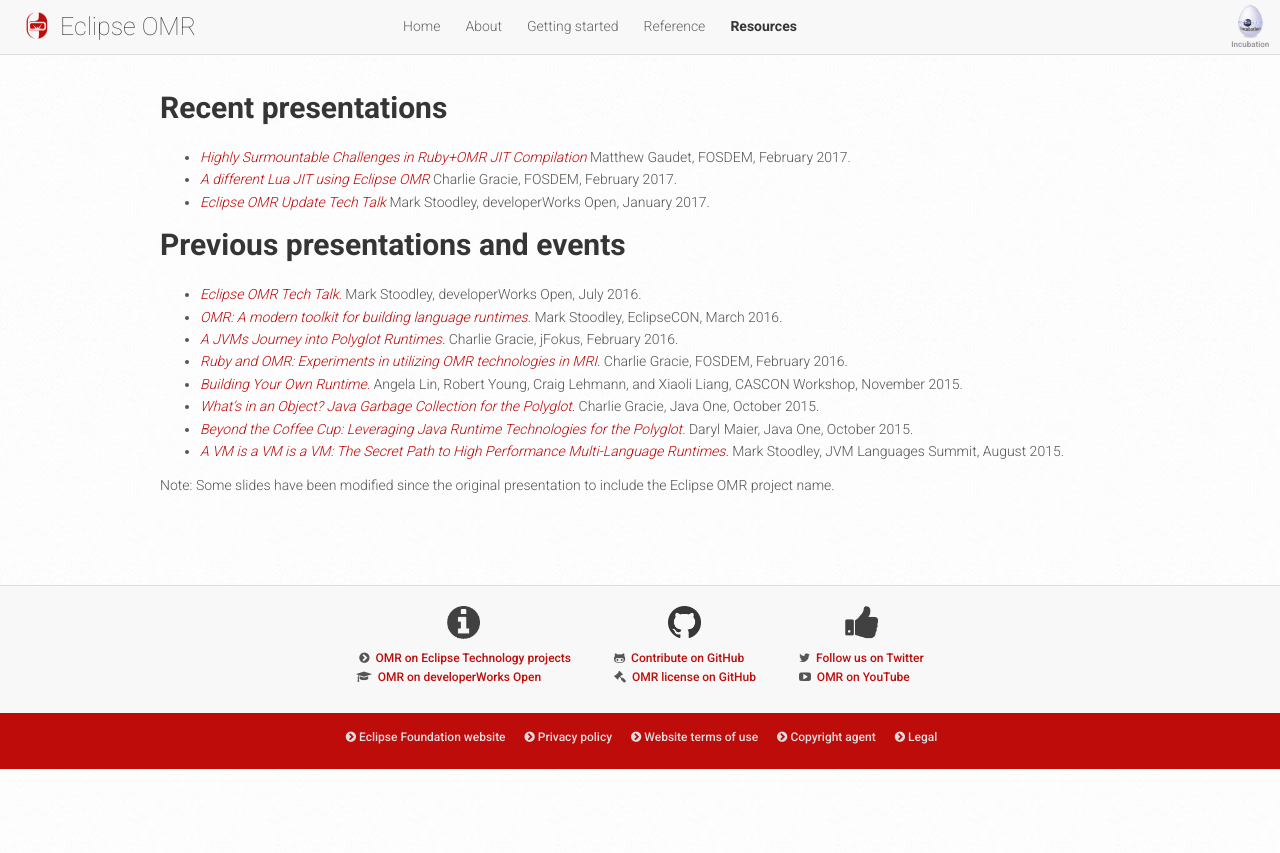
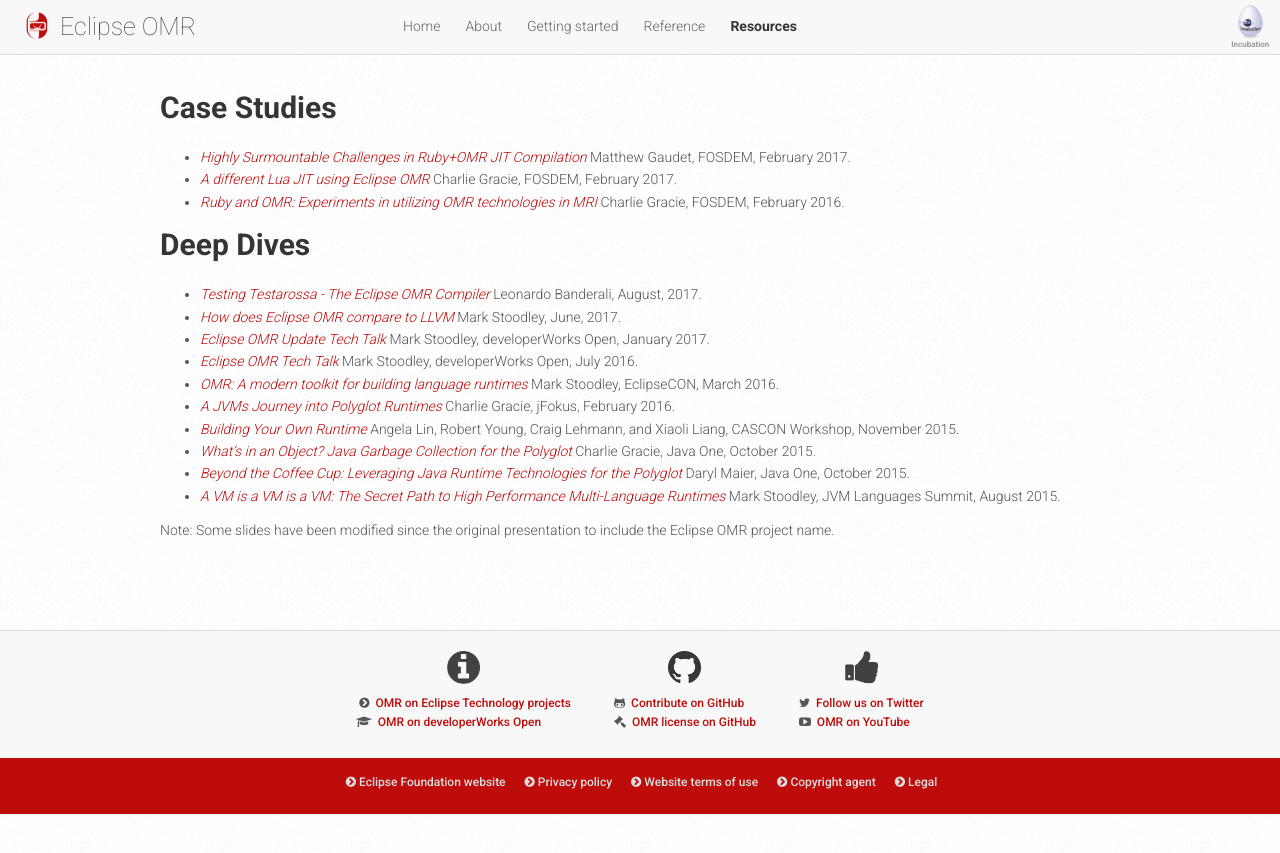
Before and after one commit to eclipse/omr.website, a Jekyll site: the page built from resources/presentations.md, in a window 1280 px wide. Shown: the top 853 px of the page. Built offline with Jekyll 4.4.1, drawn with Linux system fonts in a browser that asks for light colours; nearby versions of some CDN libraries.

Commit message:
Organize the presentations page, add content and update links I have changed to division from recent/previous presentations to case studies/deep dives. I think this is a better way to present the content. I have added 2 recents talks by @mstoodle and @Leonardo2718 I have updated the broken links
Signed-off-by: Dorra Bouchiha <dorrab@ca.ibm.com>

```diff
--- a/resources/presentations.md
+++ b/resources/presentations.md
@@ -23,22 +23,24 @@ lang: en
 [//]: # "*    <First author> - initial implementation and documentation"
 [//]: # "*********************************************************************"
 
-# Recent presentations
+# Case Studies
 
 - [*Highly Surmountable Challenges in Ruby+OMR JIT Compilation*](https://fosdem.org/2017/schedule/event/ruby_highly_surmountable_challenges_in_ruby_omr_jit_compilation/) Matthew Gaudet, FOSDEM, February 2017.
 - [*A different Lua JIT using Eclipse OMR*](https://fosdem.org/2017/schedule/event/eclipse_omr/) Charlie Gracie, FOSDEM, February 2017.
-- [*Eclipse OMR Update Tech Talk*](https://developer.ibm.com/open/videos/eclipse-omr-update-tech-talk/) Mark Stoodley, developerWorks Open, January 2017.
+- [*Ruby and OMR: Experiments in utilizing OMR technologies in MRI*](http://bofh.nikhef.nl/events/FOSDEM/2016/h2213/ruby-and-omr.mp4) Charlie Gracie, FOSDEM, February 2016.
 
-# Previous presentations and events
+# Deep Dives
 
-- [*Eclipse OMR Tech Talk.*](https://developer.ibm.com/open/videos/eclipse-omr-tech-talk/) Mark Stoodley, developerWorks Open, July 2016.
-- [*OMR: A modern toolkit for building language runtimes*](http://www.slideshare.net/MarkStoodley/omr-a-modern-toolkit-for-building-language-runtimes). Mark Stoodley, EclipseCON, March 2016.
-- [*A JVMs Journey into Polyglot Runtimes.*](https://t.co/efCKf6aCB4) Charlie Gracie, jFokus, February 2016.
-- [*Ruby and OMR: Experiments in utilizing OMR technologies in MRI.*](http://bofh.nikhef.nl/events/FOSDEM/2016/h2213/ruby-and-omr.mp4) Charlie Gracie, FOSDEM, February 2016.
-- [*Building Your Own Runtime.*](https://ibm.box.com/s/7xdg25we2ezmdjjbqdys30d7dl1iyo49) Angela Lin, Robert Young, Craig Lehmann, and Xiaoli Liang, CASCON Workshop, November 2015.
-- [*What's in an Object? Java Garbage Collection for the Polyglot.*](http://www.slideshare.net/charliegracie1/javaone-whats-in-an-object) Charlie Gracie, Java One, October 2015.
-- [*Beyond the Coffee Cup: Leveraging Java Runtime Technologies for the Polyglot.*](http://www.slideshare.net/0xdaryl/javaone-2015-con7547-beyond-the-coffee-cup-leveraging-java-runtime-technologies-for-polyglot?related=1) Daryl Maier, Java One, October 2015.
-- [*A VM is a VM is a VM: The Secret Path to High Performance Multi-Language Runtimes.*](https://www.youtube.com/watch?v=kOnyJurioyw) Mark Stoodley, JVM Languages Summit, August 2015.
+- [*Testing Testarossa - The Eclipse OMR Compiler*](https://youtu.be/D0BCftV6DpE) Leonardo Banderali, August, 2017.
+- [*How does Eclipse OMR compare to LLVM*](http://www.ustream.tv/recorded/105013815) Mark Stoodley, June, 2017.
+- [*Eclipse OMR Update Tech Talk*](http://www.ustream.tv/recorded/98846650) Mark Stoodley, developerWorks Open, January 2017.
+- [*Eclipse OMR Tech Talk*](https://developer.ibm.com/open/videos/eclipse-omr-tech-talk/) Mark Stoodley, developerWorks Open, July 2016.
+- [*OMR: A modern toolkit for building language runtimes*](http://www.slideshare.net/MarkStoodley/omr-a-modern-toolkit-for-building-language-runtimes) Mark Stoodley, EclipseCON, March 2016.
+- [*A JVMs Journey into Polyglot Runtimes*](https://t.co/efCKf6aCB4) Charlie Gracie, jFokus, February 2016.
+- [*Building Your Own Runtime*](https://ibm.box.com/s/7xdg25we2ezmdjjbqdys30d7dl1iyo49) Angela Lin, Robert Young, Craig Lehmann, and Xiaoli Liang, CASCON Workshop, November 2015.
+- [*What's in an Object? Java Garbage Collection for the Polyglot*](http://www.slideshare.net/charliegracie1/javaone-whats-in-an-object) Charlie Gracie, Java One, October 2015.
+- [*Beyond the Coffee Cup: Leveraging Java Runtime Technologies for the Polyglot*](http://www.slideshare.net/0xdaryl/javaone-2015-con7547-beyond-the-coffee-cup-leveraging-java-runtime-technologies-for-polyglot?related=1) Daryl Maier, Java One, October 2015.
+- [*A VM is a VM is a VM: The Secret Path to High Performance Multi-Language Runtimes*](https://www.youtube.com/watch?v=kOnyJurioyw) Mark Stoodley, JVM Languages Summit, August 2015.
 
 
 Note: Some slides have been modified since the original presentation to include the Eclipse OMR project name.
```
